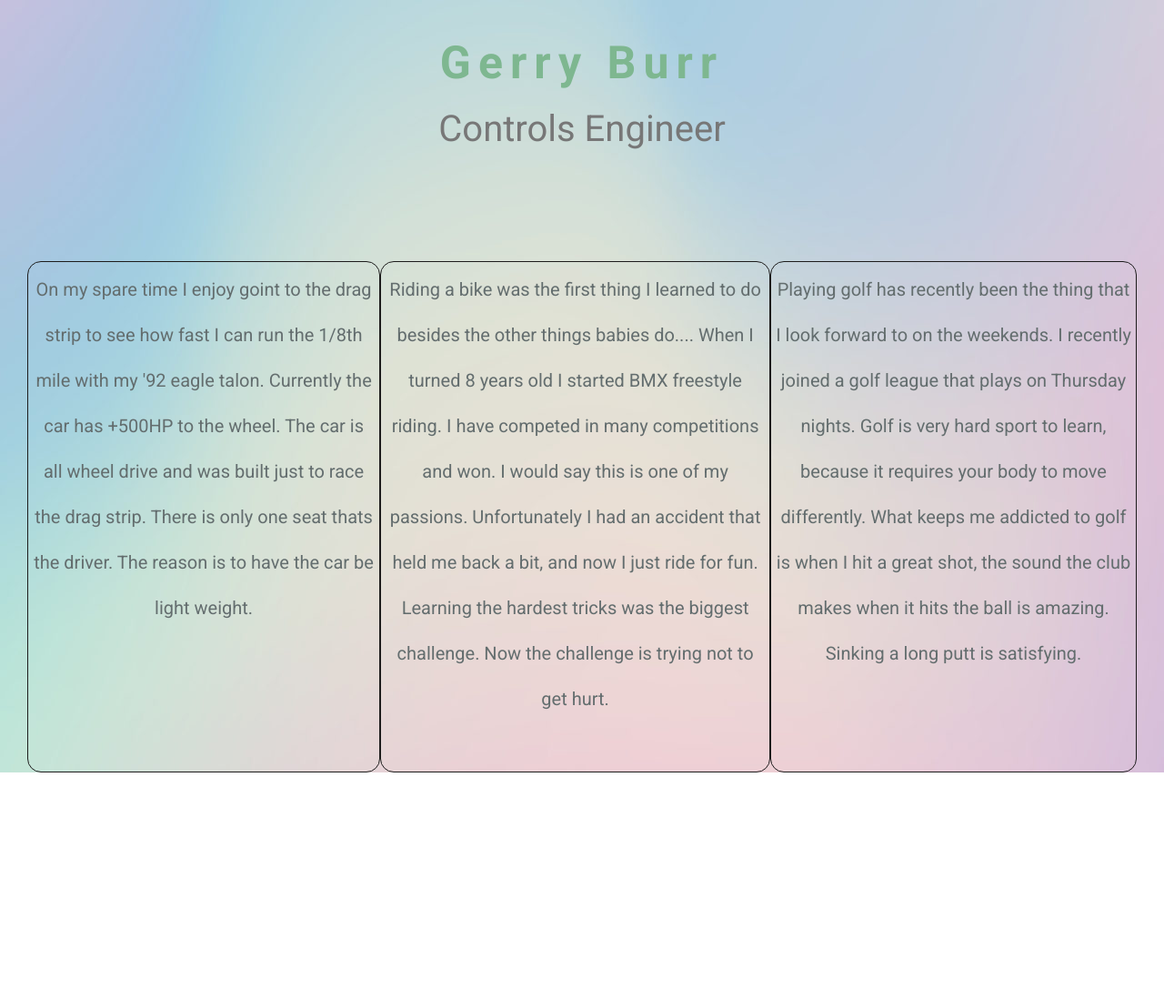
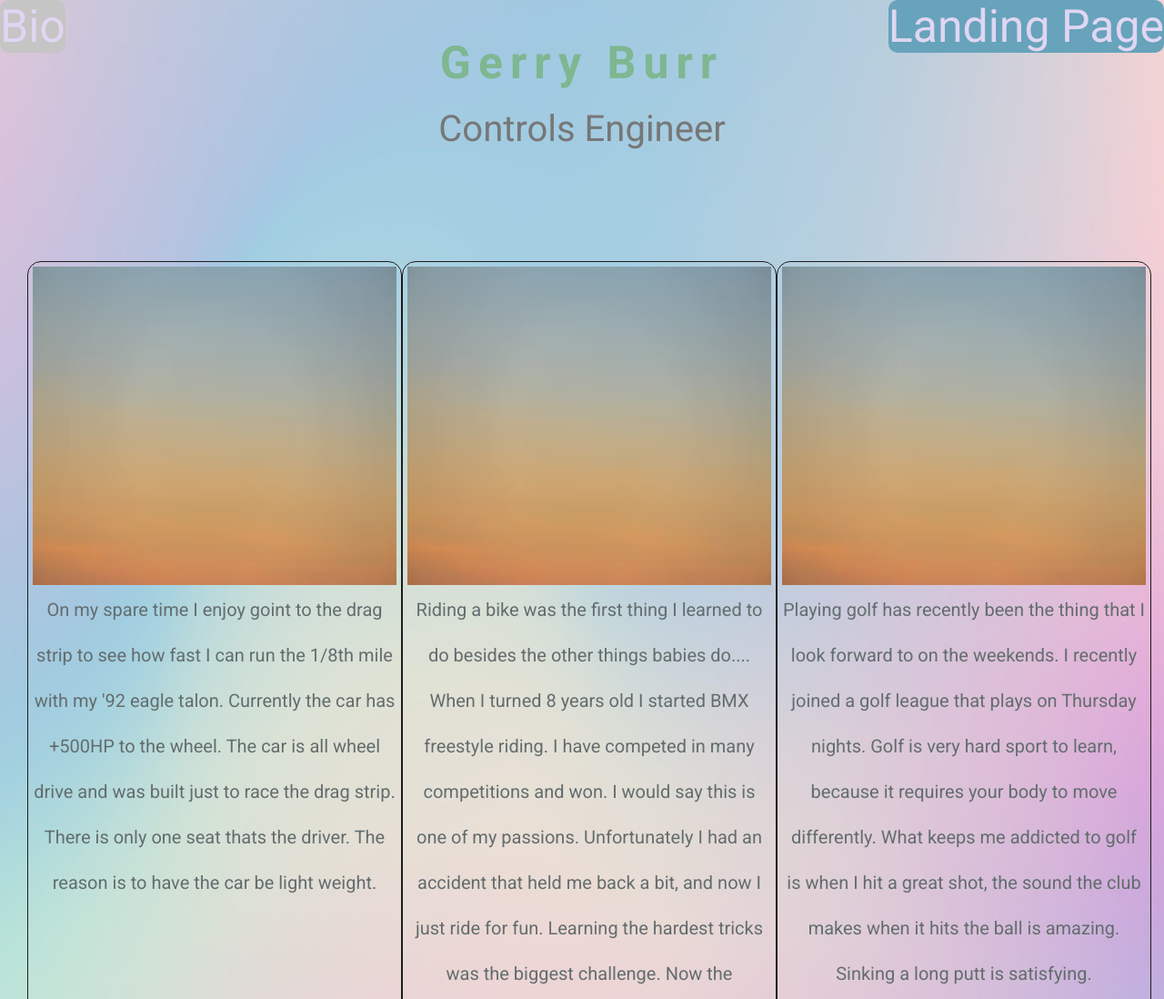
Before and after one commit to simonoscar10/bioSite, a plain HTML site: page hobbies.html in a window 1280 px wide. Shown: the top 1098 px of the page at 91% size. Before the commit the page ends 849 px from the top, so only its background shows below. Drawn offline with Linux system fonts and the light colour scheme.

Commit message:
btnCommit

```diff
--- a/hobbies.html
+++ b/hobbies.html
@@ -17,6 +17,7 @@
         <div class="gallery-item">
 
             <figure>
+                <img src="images/Background3.jpg" alt="">
 
                 <p>
                     On my spare time I enjoy goint to the drag strip to see how fast I can run the 1/8th mile with my '92 eagle talon.
@@ -33,7 +34,7 @@
 
 
             <figure>
-
+                <img src="images/Background3.jpg" alt="">
 
                 <p>
                     Riding a bike was the first thing I learned to do besides the other things babies do.... When I turned 8 years old I started BMX freestyle riding. I have competed in many competitions and won.
@@ -50,7 +51,7 @@
 
 
             <figure>
-
+                <img src="images/Background3.jpg" alt="">
                 <p>
                     Playing golf has recently been the thing that I look forward to on the weekends. I recently joined a golf league that plays on Thursday nights.
                     Golf is very hard sport to learn, because it requires your body to move differently.
@@ -63,5 +64,12 @@
     </div>
 </div>
 
+<div class="btn1Content">
+    <a href="index.html" class="btn1">Landing Page</a>
+</div>
+<div class="btn2Content">
+    <a href="bio.html" class="btn1">Bio</a>
+</div>
+
 </body>
 </html>
--- a/style.css
+++ b/style.css
@@ -12,8 +12,10 @@ html{
 
 body{
     background-image: url('./images/Background.jpg');
-    background-position: 0 1000px;
+    background-size: cover;
+    background-repeat: no-repeat;
     font-family: 'Roboto', 'sans-serif';
+
 }
 
 .container{
@@ -50,20 +52,33 @@ p{
     margin-bottom: 5rem;
 }
 
-.btn{
+.btn1Content{
+    position: absolute;
+    top: 0;
+    right: 0;
+}
+
+.btn1{
     display: inline-block;
     padding: 2.7 7.5rem;
-    background: #f6f6f6;
-    font-size: 2rem;
+    background: #67a3bb;
+    font-size: 5rem;
     text-decoration: none;
-    color: #398f51;
+    color: #e0d6f3;
     border-radius: 10px;
     transition: background 0.5s;
 }
 
-.btn:hover{
-    background: #dadada;
+.btn1:hover{
+    background: #c5c5c5;
 }
+
+.btn2Content{
+    position: absolute;
+    top: 0;
+    left: 0;
+}
+
 
 #image-gallery {
     margin-top: 10%;
```
Also changed, not shown: bio.html (+8 -1 lines), index.html (+6 -1 lines), images/Background2.jpg (added), images/Background3.jpg (added), images/Background4.jpg (added).
